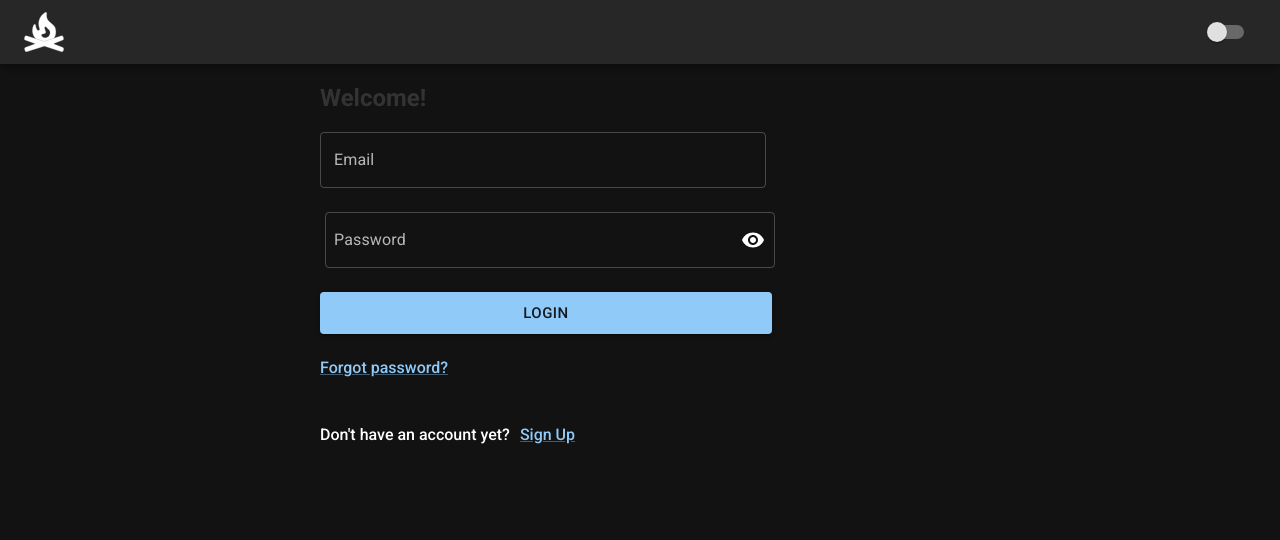
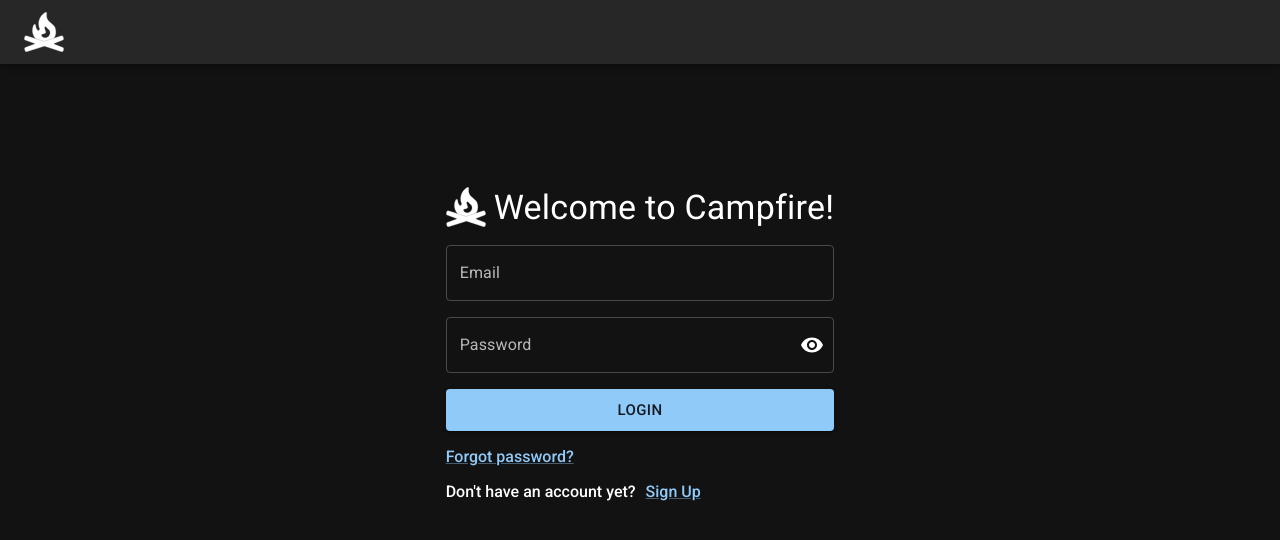
Before and after one commit to tonyjiang/campfire-web-material, a React (Create React App) app: page / in a window 1280 px wide. Shown: the top 540 px of the page. Built offline with nearby package versions, Linux system fonts and the light colour scheme.

Commit message:
fixed login page and other improvements

```diff
--- a/src/components/HeaderBar.tsx
+++ b/src/components/HeaderBar.tsx
@@ -32,7 +32,7 @@ const MyToolbar = styled(Toolbar)({
 const IconsBox = styled(Box)(({ theme }) => ({
   display: "none",
   alignItems: "center",
-  gap: "20px",
+  gap: "10px",
   [theme.breakpoints.up("sm")]: {
     display: "flex",
   },
@@ -41,8 +41,6 @@ const IconsBox = styled(Box)(({ theme }) => ({
 const UserBox = styled(Box)(({ theme }) => ({
   display: "flex",
   alignItems: "center",
-  gap: "3px",
-  marginLeft: "20px",
 }));
 
 const HeaderBar = ({ mode, setMode }) => {
@@ -59,19 +57,14 @@ const HeaderBar = ({ mode, setMode }) => {
         <Box display="flex" alignItems={"center"}>
         <CampfireLogo height={40} fill={"white"} stroke={"grey"}/>
         </Box>
-        <IconsBox>
+        <IconsBox sx={{'&:hover': {cursor: "pointer"}}} onClick={(e) => setProfileMenuOpen(true)}>
+        <UserBox>
+          <Typography variant="inherit">Tony</Typography>
+          </UserBox>
           <Avatar
-            sx={{ width: 30, height: 30 }}
+            sx={{ width: 40, height: 40 }}
             src="https://images.pexels.com/photos/2014422/pexels-photo-2014422.jpeg?auto=compress&cs=tinysrgb&dpr=2&h=650&w=940"
           />
-          <Switch
-            color="default"
-            onChange={(e) => setMode(mode === "light" ? "dark" : "light")}
-          />
-          <UserBox onClick={(e) => setProfileMenuOpen(true)}>
-            <ManageAccounts />
-            <Typography variant="span">Tony</Typography>
-          </UserBox>
         </IconsBox>
       </MyToolbar>
       <Menu
@@ -92,15 +85,6 @@ const HeaderBar = ({ mode, setMode }) => {
         <MenuItem>
           <Settings sx={{ marginRight: 1 }} /> Settings
         </MenuItem>
-        <MenuItem>
-          <DarkMode sx={{ marginRight: 1 }} /> Display
-        </MenuItem>
-        <MenuItem>
-          <HelpCenter sx={{ marginRight: 1 }} /> Help
-        </MenuItem>
-        <MenuItem>
-          <Feedback sx={{ marginRight: 1 }} /> Feedback
-        </MenuItem>
         <MenuItem onClick={handleLogout}>
           <ExitToApp sx={{ marginRight: 1 }} /> Logout
         </MenuItem>
--- a/src/components/LeftNav.tsx
+++ b/src/components/LeftNav.tsx
@@ -2,11 +2,15 @@ import {
   AddSharp as AddSharpIcon,
   ArrowForward,
   ArrowForwardIos,
+  Chat,
+  Class,
+  ClassOutlined,
   ExpandLess,
   ExpandMore,
   FormatListBulleted as FormatListBulletedIcon,
   Groups as GroupsIcon,
   KeyboardArrowRight,
+  School,
   StarBorder as StarBorderIcon,
 } from "@mui/icons-material";
 
@@ -85,7 +89,7 @@ const LeftNav = (props) => {
           onClick={(e) => viewCourse(course)}
         >
           <ListItemIcon>
-            <StarBorderIcon />
+            <ClassOutlined sx={{ paddingLeft: 4, paddingRight: 2.5 }}/>
           </ListItemIcon>
           <Tooltip title={course.title}>
             <ListItemText primary={course.title} primaryTypographyProps={{ overflow: 'hidden', textOverflow: 'ellipsis' }}/>
@@ -106,7 +110,7 @@ const LeftNav = (props) => {
           onClick={(e) => viewGroup(group)}
         >
           <ListItemIcon>
-            <StarBorderIcon />
+            <Chat sx={{ paddingLeft: 4, paddingRight: 2.5 }}/>
           </ListItemIcon>
           <ListItemText primary={group.name}/>
         </ListItemButton>
@@ -138,12 +142,12 @@ const LeftNav = (props) => {
         <ListItem disablePadding>
           <ListItemButton >
             <Tooltip title={openCourses ? "Close courses" : "Open courses"} onClick={openCoursesClick}>
-              {openCourses ? <ExpandMore style={{marginRight: 4}}/> : <KeyboardArrowRight style={{marginRight: 5, marginLeft: -1}}/>}
+              {openCourses ? <ExpandMore sx={{marginRight: 1}}/> : <KeyboardArrowRight sx={{marginRight: 1.25, marginLeft: -0.25}}/>}
             </Tooltip>
-            <FormatListBulletedIcon style={{paddingRight: 10}} onClick={openCoursesClick}/>
+            <School sx={{paddingRight: 2.5}} onClick={openCoursesClick}/>
             <ListItemText primary="Courses"  onClick={openCoursesClick}/>
             <Tooltip title="Create a new course" onClick={createNewCourse} >
-              <AddSharpIcon style={{paddingLeft: 10}}/>
+              <AddSharpIcon sx={{paddingLeft: 2.5}}/>
             </Tooltip>
           </ListItemButton>
         </ListItem>
@@ -154,12 +158,12 @@ const LeftNav = (props) => {
         <ListItem disablePadding>
           <ListItemButton>
             <Tooltip title={openGroups ? "Close groups" : "Open groups"} onClick={openGroupsClick}>
-              {openGroups ? <ExpandMore style={{marginRight: 4}}/> : <KeyboardArrowRight style={{marginRight: 5, marginLeft: -1}}/>}
+              {openGroups ? <ExpandMore sx={{marginRight: 1}}/> : <KeyboardArrowRight sx={{marginRight: 1.25, marginLeft: -0.25}}/>}
             </Tooltip>
-            <GroupsIcon style={{paddingRight: 10}} onClick={openGroupsClick}/>
+            <GroupsIcon sx={{paddingRight: 2.5}} onClick={openGroupsClick}/>
             <ListItemText primary="Groups" onClick={openGroupsClick}/>
             <Tooltip title="Create a new group" onClick={createNewGroup}>
-              <AddSharpIcon style={{paddingLeft: 10}}/>
+              <AddSharpIcon sx={{paddingLeft: 2.5}}/>
             </Tooltip>
           </ListItemButton>
         </ListItem>
--- a/src/components/user/Login.tsx
+++ b/src/components/user/Login.tsx
@@ -24,20 +24,13 @@ import { useContext, useState } from "react";
 import SignUpModal from "./SignUpModal";
 import { UserContext } from "./UserContext";
 import { ReactComponent as CampfireLogo } from '../../assets/CampfireLogo.svg';
+import React from "react";
 
 const MyToolbar = styled(Toolbar)({
   display: "flex",
   justifyContent: "space-between",
 });
 
-const IconsBox = styled(Box)(({ theme }) => ({
-  display: "none",
-  alignItems: "center",
-  gap: "20px",
-  [theme.breakpoints.up("sm")]: {
-    display: "flex",
-  },
-}));
 
 export default function Login() {
   const [mode, setMode] = useState("dark");
@@ -75,22 +68,24 @@ export default function Login() {
             <Box display="flex">
               <CampfireLogo height={40} fill={"white"} stroke={"grey"}/>
             </Box>
-            <IconsBox>
-              <Switch
-                color="default"
-                onChange={(e) => setMode(mode === "light" ? "dark" : "light")}
-              />
-            </IconsBox>
           </MyToolbar>
         </AppBar>
-        <Grid container minHeight="95vh">
-          <Grid item sm={0} md={0} lg={3}></Grid>
-          <Grid item sm={12} md={10} lg={7}>
-            <Box sx={{ marginTop: "20px", marginBottom: "20px" }}>
-              <h1>Welcome!</h1>
-            </Box>
-            <Stack spacing={3}>
-              <FormControl sx={{ m: 1, width: "49ch" }} variant="outlined">
+        <Grid container sx={{minHeight: "95vh", maxHeight: "95vh"}}>
+          <Grid xs={true}></Grid>
+          <Grid
+            container xs={"auto"}
+            justifyContent="center"
+            alignItems="center"
+            direction="column"
+            sx={{marginTop: "-25vh"}}>
+          <Stack spacing={2}>
+              <div style={{
+                display: 'inline-flex'
+              }}>
+                <CampfireLogo height={40} fill={"white"} stroke={"grey"}/>
+                <Typography variant="h4" sx={{paddingLeft: 1}}>Welcome to Campfire!</Typography>
+              </div>
+              <FormControl sx={{maxWidth: "450px" }} variant="outlined">
                 <InputLabel htmlFor="email">Email</InputLabel>
                 <OutlinedInput
                   id="email"
@@ -100,12 +95,11 @@ export default function Login() {
                   onChange={(e) => setEmail(e.target.value)}
                 />
               </FormControl>
-              <FormControl sx={{ m: 1, width: "50ch" }} variant="outlined">
+              <FormControl sx={{maxWidth: "450px" }} variant="outlined">
                 <InputLabel htmlFor="password">Password</InputLabel>
                 <OutlinedInput
                   id="password"
                   type={showPassword ? "text" : "password"}
-                  sx={{ marginLeft: "5px" }}
                   label="Password"
                   value={password}
                   onChange={(e) => setPassword(e.target.value)}
@@ -126,22 +120,21 @@ export default function Login() {
               <Button
                 variant="contained"
                 size="large"
-                sx={{ m: 1, width: "53ch" }}
+                sx={{maxWidth: "450px" }}
                 onClick={handleLogin}
               >
                 Login
               </Button>
-              <div sx={{ marginTop: "100px", marginBottom: "100px" }}>
+              <div>
                 <Link href="#">Forgot password?</Link>
               </div>
-              <div sx={{ marginTop: "100px", marginBottom: "100px" }}></div>
               <Box sx={{ display: "flex", flexDirection: "row", marginTop: "100px", marginBottom: "100px" }}>
                 <span>Don't have an account yet?</span>
                 <SignUpModal />
               </Box>
             </Stack>
           </Grid>
-          <Grid item sm={0} md={2} lg={2}></Grid>
+          <Grid xs={true}></Grid>
         </Grid>
       </Box>
     </ThemeProvider>
```
